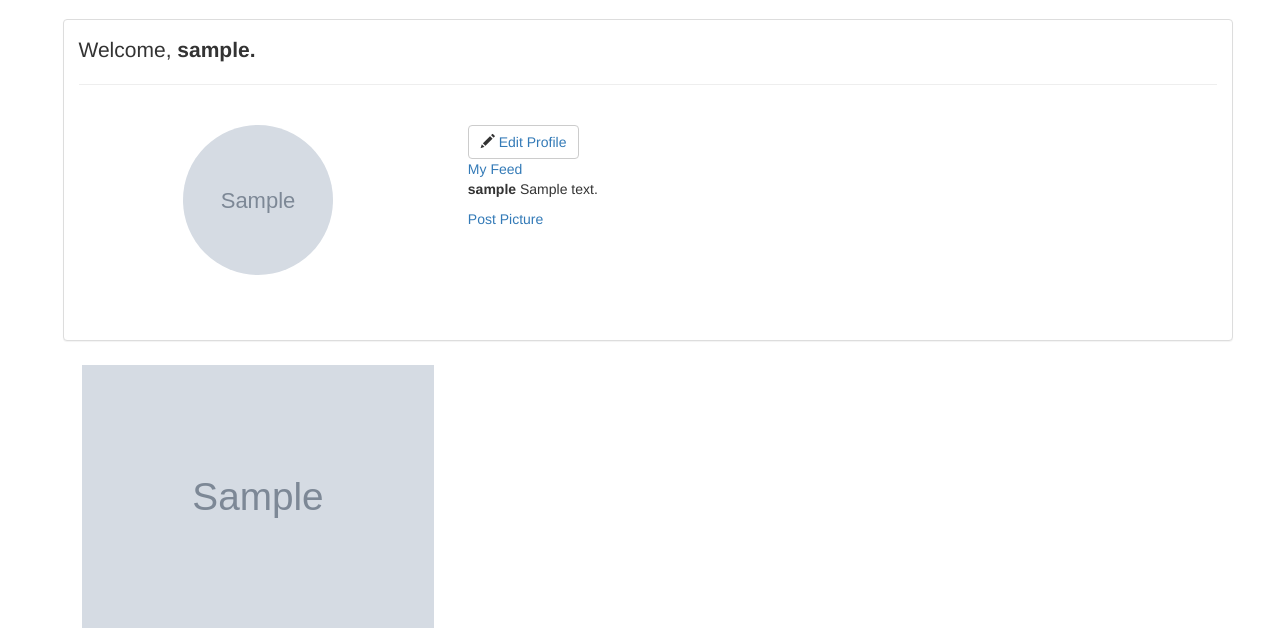
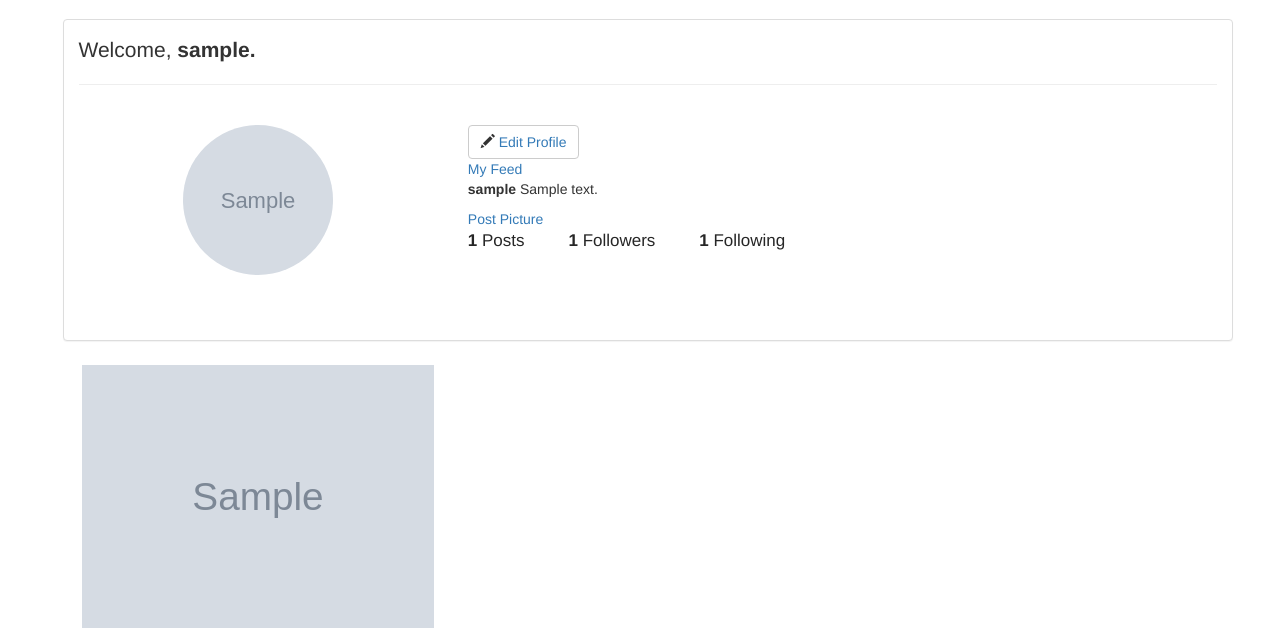
Before and after one commit to jorgeOmurillo/ig_clone, a Django app: a page that uses templates/base.html in a window 1280 px wide. Shown: the part 51-679 px from the top of the page. Run offline with Django 3.2, Linux system fonts and the light colour scheme; a user stored in the database is signed in; tables that the repository leaves empty hold one stand-in row (values such as "Sample post"); grey boxes marked "Sample" are stand-in pictures; some libraries are stand-ins or nearby versions.

```diff
--- a/feed/templates/feed/post_picture.html
+++ b/feed/templates/feed/post_picture.html
@@ -1,6 +1,7 @@
 {% extends 'base.html' %}
 
 {% block content %}
+<div class="container">
     <div class="row">
         <div class="col-xs-12">
             <form action="" method="post" enctype="multipart/form-data">
@@ -20,5 +21,6 @@
             </form>
         </div>
     </div>
+</div>
 
 {% endblock %}
--- a/feed/templates/feed/profile.html
+++ b/feed/templates/feed/profile.html
@@ -27,8 +27,15 @@
                                     <button class="btn btn-default"><i class="glyphicon glyphicon-pencil"></i><a href="{% url 'profile_settings' request.user %}"> Edit Profile</a></button><br>
                                 </span>
                                 <span class="text-muted"><a href="{% url 'home' %}">My Feed</a></span></br>
-                                    <p><strong>{{ request.user }} </strong> {{ profile.description }}</p>
-                                    <span class="text-muted"><a href="{% url 'post_picture' %}">Post Picture</a></span><br>
+                                    <div class="desktop-block">
+                                        <p><strong>{{ request.user }} </strong> {{ profile.description }}</p>
+                                        <span class="text-muted"><a href="{% url 'post_picture' %}">Post Picture</a></span><br>
+                                        <ul class="stats">
+                                            <li class="stats__count"><span>{{ profile.postit_set.count }}</span> Posts</li>
+                                            <a href="{% url 'followers' username=profile.user.username %}"><li class="stats__count"><span>{{ profile.get_number_of_followers }}</span> Followers</li></a>
+                                            <a href="{% url 'following' username=profile.user.username %}"><li class="stats__count"><span>{{ profile.get_number_of_following }}</span> Following</li></a>
+                                        </ul>
+                                    </div>
                             </div>
                         </div>
                     </div>
--- a/feed/templates/feed/upload.html
+++ b/feed/templates/feed/upload.html
@@ -3,6 +3,8 @@
 {% load static %}
 
 {% block content %}
+<div class="container">
+    <p>Jorge</p>
 <form method="post" enctype="multipart/form-data">
     {% csrf_token %}
     <input type="file" name="myfile">
@@ -13,5 +15,7 @@
 <p>File uploaded at: <a href="{{ uploaded_file_url }}">{{ uploaded_file_url }}</a></p>
 {% endif %}
 
+</div>
+
 <p><a href="{% url 'home' %}">Return home</a></p>
 {% endblock %}
--- a/feed/views.py
+++ b/feed/views.py
@@ -10,7 +10,7 @@ from django.contrib.auth.decorators import login_required
 from django.core.urlresolvers import reverse
 
 from imagekit.models import ProcessedImageField
-from .models import UserID, PostIt
+from .models import UserID, PostIt, Comment, Like
 from .forms import UserNewForm, UserProfilePic, PostPicture
 
 # Create your views here.
@@ -20,9 +20,11 @@ def home(request):
 
     users_followed = request.user.userid.following.all()
     posts = PostIt.objects.filter(
-            user__in=users_followed).order_by('-posted_on')
+            user__in=users_followed).order_by('-uploaded_on')
 
-    return render(request, 'feed/home.html')
+    return render(request, 'feed/home.html', {
+        'posts': posts,
+    })
 
 def login_user(request):
     form = AuthenticationForm()
--- a/static/css/strap.css
+++ b/static/css/strap.css
@@ -63,3 +63,32 @@ body {
 
 #explore > .col-xs-4, #explore > .col-sm-3 {
   padding: 0; }
+
+.desktop-block {
+  display: block; }
+  @media screen and (max-width: 724px) {
+    .desktop-block {
+      display: none; } }
+
+.mobile-block {
+  display: none; }
+  @media screen and (max-width: 724px) {
+    .mobile-block {
+      display: block; } }
+
+.stats {
+  list-style: none;
+  margin: 0;
+  margin-bottom: 20px;
+  padding: 0; }
+  .stats > * {
+    font-size: 17px;
+    color: #262626; }
+  .stats .stats__count {
+    display: inline-block;
+    margin-right: 40px; }
+    .stats .stats__count span {
+      font-weight: bold; }
+  .stats a:hover {
+    color: #262626;
+    cursor: pointer; }
--- a/templates/base.html
+++ b/templates/base.html
@@ -5,4 +5,3 @@
     {% block content %}
     {% endblock content %}
     {% include "footer.html" %}
-</html>
```
Also changed, not shown: feed/templates/feed/home.html (+57 -19 lines). Lines whose indentation alone changed are shown as unchanged.
